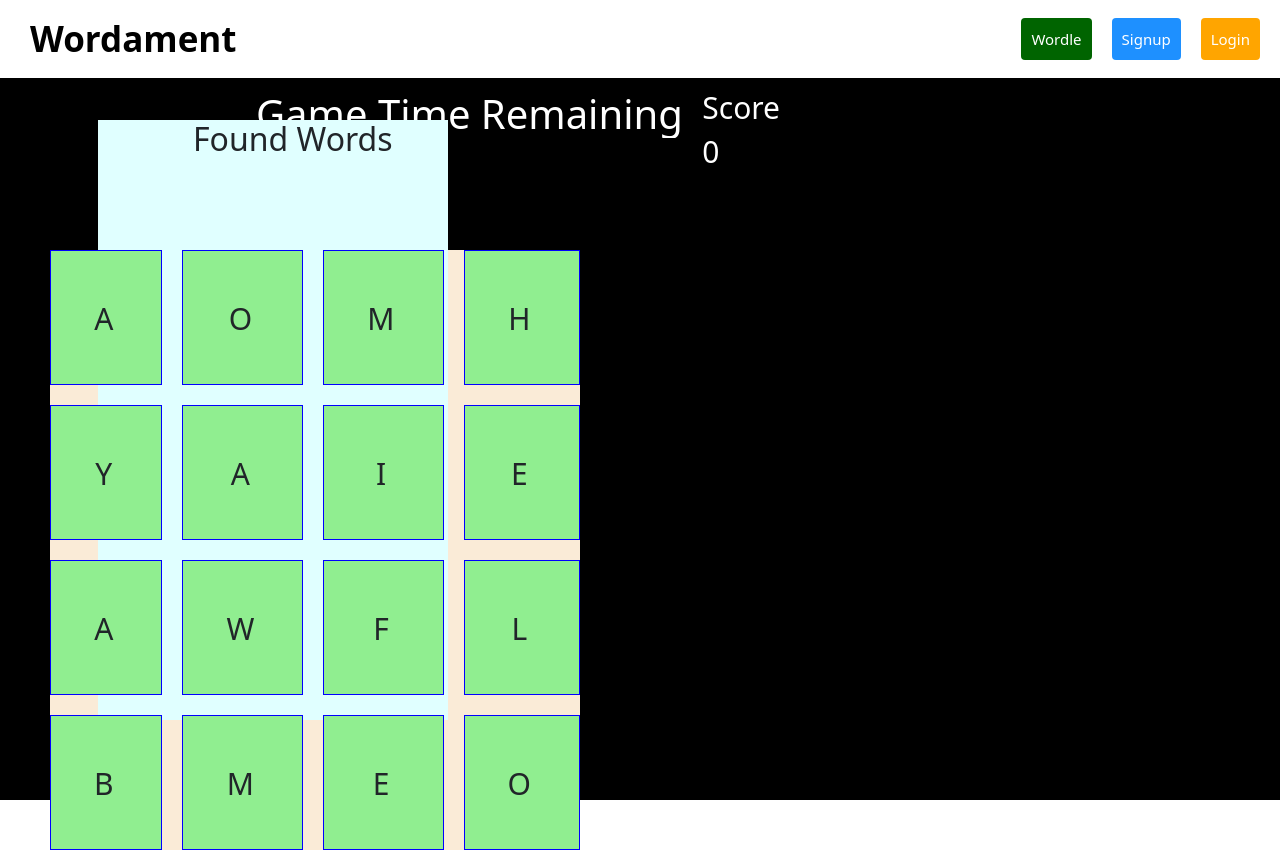
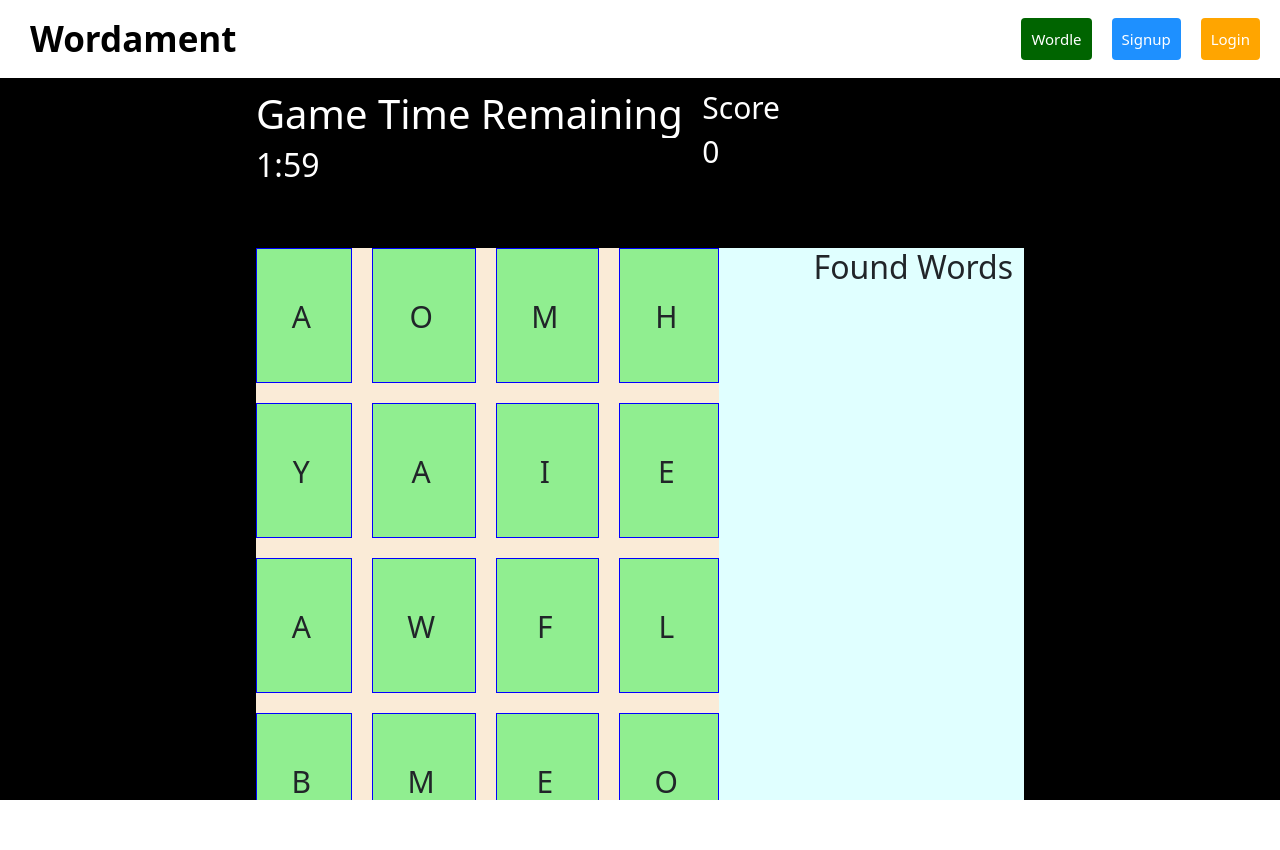
Before and after one commit to czhou578/Wordament-Wordle-v2, a React (Create React App) app in the folder my-app/: page / in a window 1280 px wide. Both pictures are taken after a click on the button "Play". After the commit the page ends 800 px from the top, so only its background shows below. Built offline with nearby package versions, Linux system fonts and the light colour scheme.

Commit message:
css changes

```diff
--- a/my-app/src/components/board.module.css
+++ b/my-app/src/components/board.module.css
@@ -3,9 +3,6 @@
   grid-template-columns: auto auto auto auto;
   column-gap: 20px;
   row-gap: 20px;
-  position: absolute;
-  top: 250px;
-  right: 700px;
   height: 600px;
   width: 530px;
   background-color: antiquewhite;
@@ -22,14 +19,15 @@
 }
 
 .container {
-  margin-left: 30% !important;
-  margin-top: 30% !important;
+  padding-top: 150px;
+  margin: 0 auto;
+  display: flex;
+  width: 60%;
+  justify-content: space-between;
+  align-items: flex-start;
 }
 
 .logContainer {
-  position: absolute;
-  right: 65%;
-  bottom: 10%;
   height: 600px;
   width: 350px;
   background-color: lightcyan;
```
